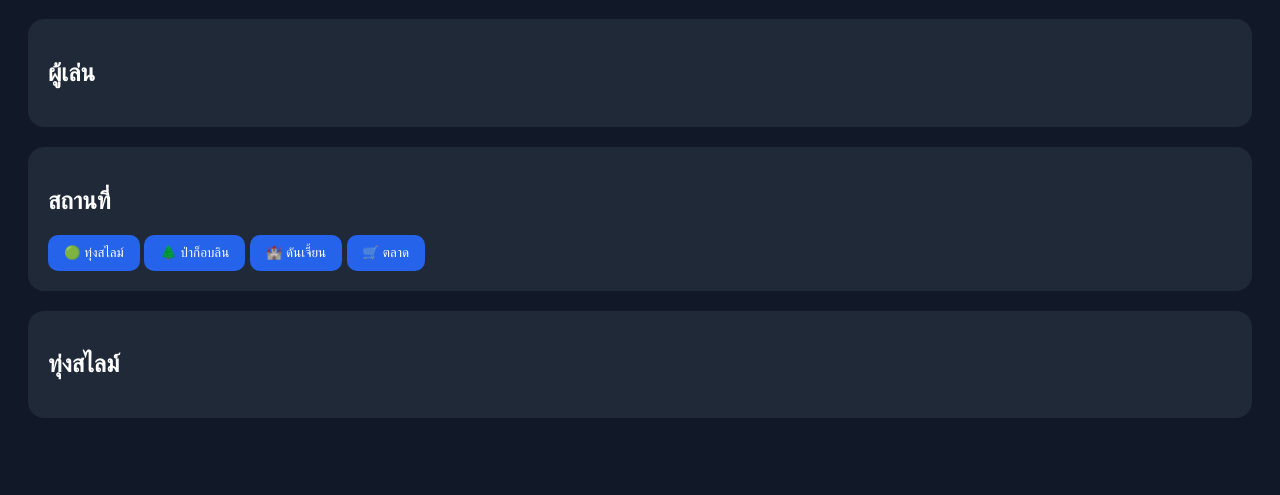
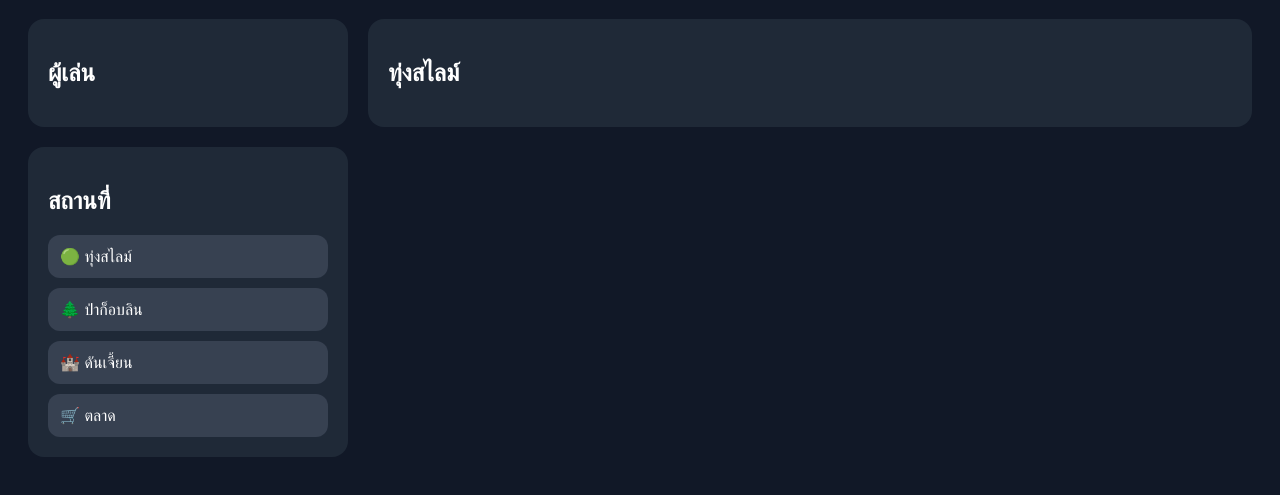
Before and after one commit to tanawutmalirum29-ux/RPG-GAME, a website: page public/index.html in a window 1280 px wide. Shown: the part 89-584 px from the top of the page. Drawn offline with nearby package versions, Linux system fonts and the light colour scheme; no server answers.

Commit message:
Update style.css

```diff
--- a/public/style.css
+++ b/public/style.css
@@ -5,11 +5,38 @@ body{
     padding:20px;
 }
 
+.layout{
+    display:flex;
+    gap:20px;
+    flex-wrap:wrap;
+}
+
+.left{
+    width:320px;
+}
+
+.right{
+    flex:1;
+    min-width:300px;
+}
+
 .card{
     background:#1f2937;
     padding:20px;
     border-radius:16px;
     margin-bottom:20px;
+}
+
+.map{
+    display:flex;
+    flex-direction:column;
+    gap:10px;
+}
+
+.place{
+    background:#374151;
+    text-align:left;
+    font-size:16px;
 }
 
 .monster{
@@ -20,10 +47,15 @@ body{
 }
 
 button{
-    padding:10px 16px;
+    padding:12px;
     border:none;
-    border-radius:10px;
+    border-radius:12px;
     background:#2563eb;
     color:white;
     cursor:pointer;
+    transition:.2s;
 }
+
+button:hover{
+    transform:scale(1.02);
+}
```
